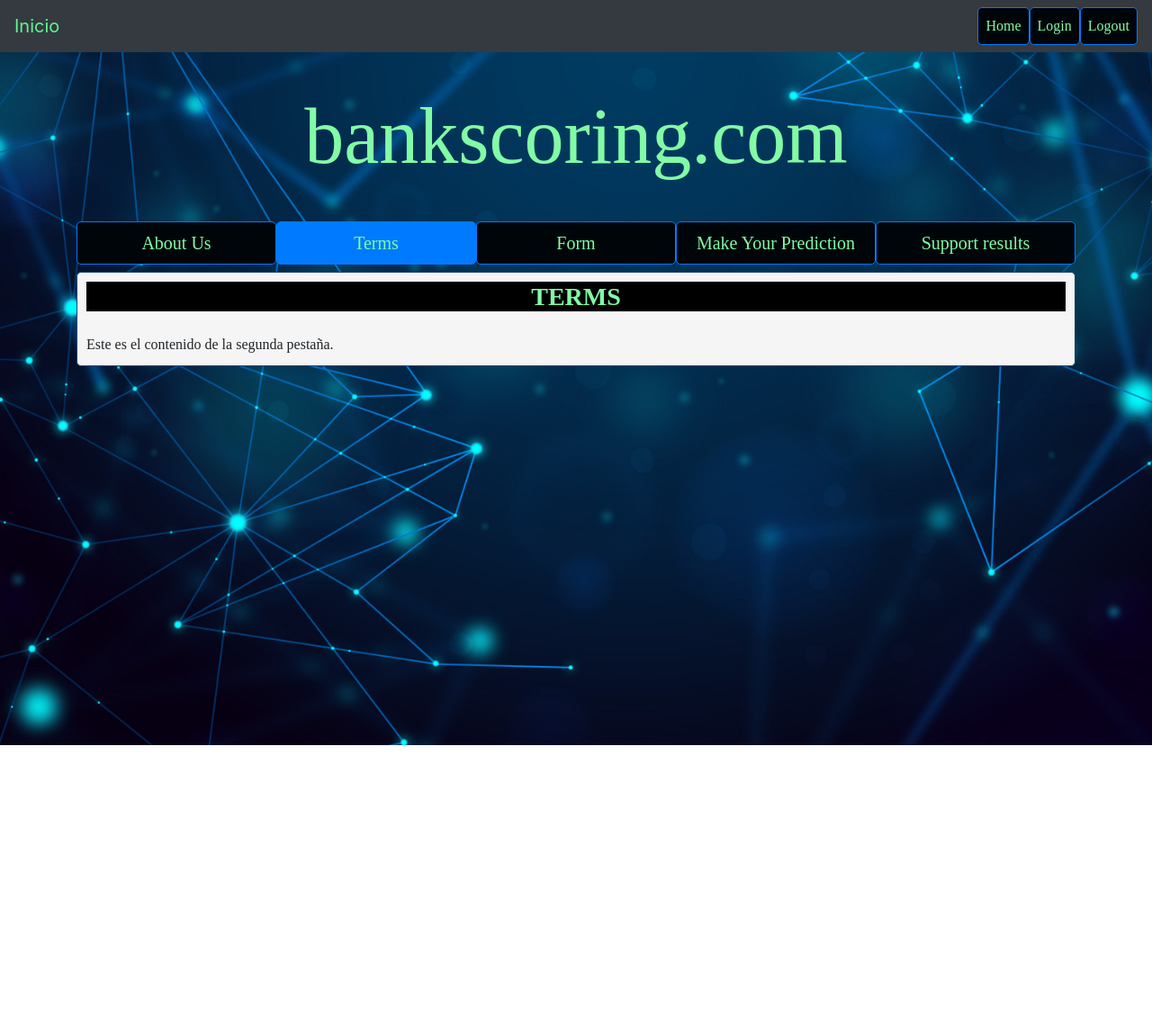
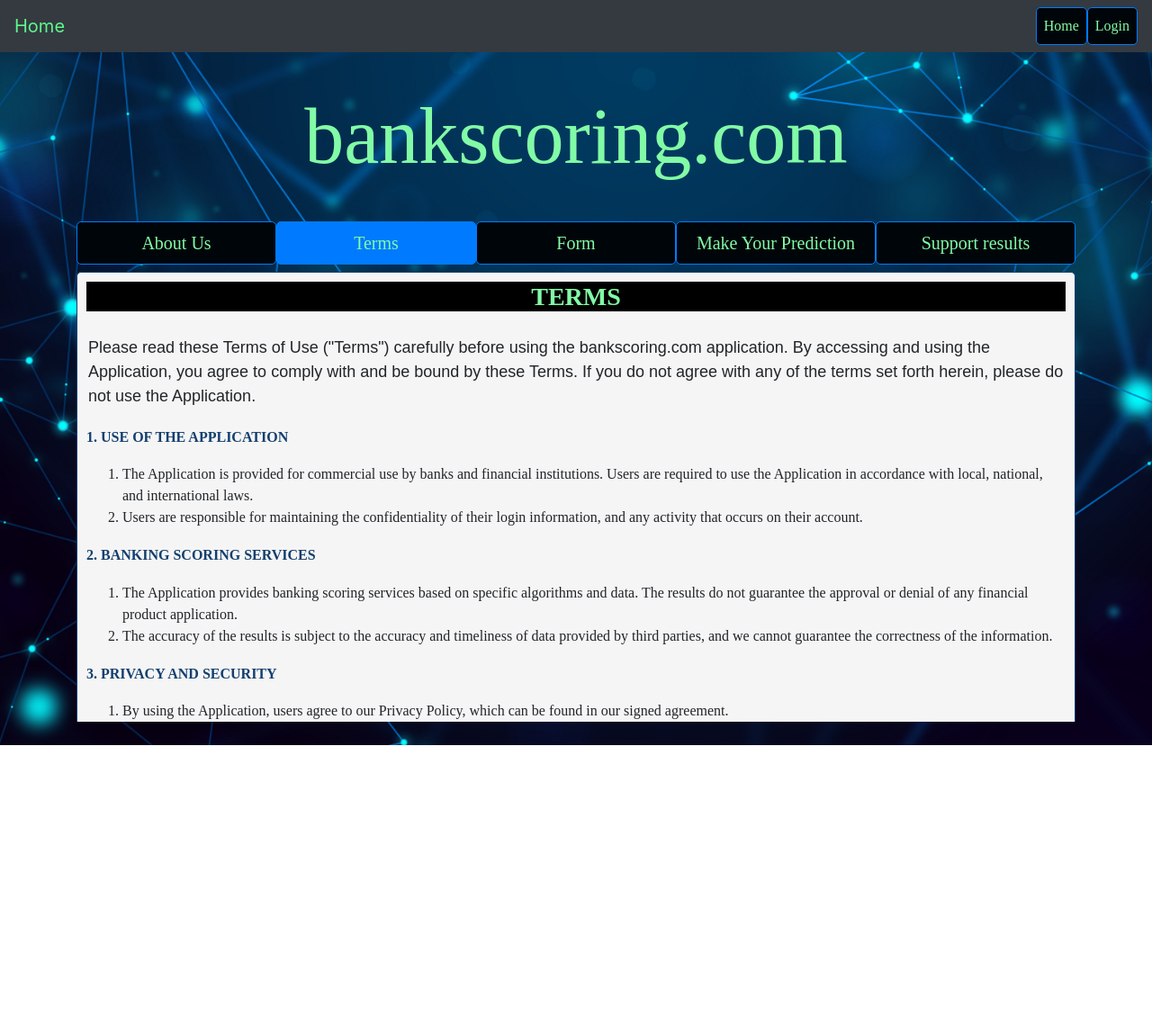
Before and after one commit to DobleL2/Credit_Risk_Analysis, a Flask app: page / in a window 1280 px wide, after a click on "Terms". Shown: the top 1149 px of the page at 90% size. Run offline with Flask 2, Linux system fonts and the light colour scheme; some libraries are stand-ins or nearby versions.

Commit message:
updating terms

```diff
--- a/api/templates/index.html
+++ b/api/templates/index.html
@@ -130,7 +130,7 @@
 
 <!-- Navbar with collapsible menu -->
 <nav class="navbar navbar-expand-lg navbar-light bg-dark">
-    <a class="navbar-brand" href="#" style="color: #5ff78c;">Inicio</a>
+    <a class="navbar-brand" href="#" style="color: #5ff78c;">Home</a>
     <button class="navbar-toggler" type="button" data-toggle="collapse" data-target="#navbarNav" aria-controls="navbarNav" aria-expanded="false" aria-label="Toggle navigation">
         <span class="navbar-toggler-icon"></span>
     </button>
@@ -141,9 +141,6 @@
             </li>
             <li class="nav-item">
                 <a class="nav-link" href="#" style="color: #82fba6;">Login</a>
-            </li>
-            <li class="nav-item">
-                <a class="nav-link" href="#" style="color: #82fba6;">Logout</a>
             </li>
         </ul>
     </div>
@@ -215,7 +212,35 @@
                     <div class="container text-center custom-content-header" style="color: #82fba6;">
                         <h3>Terms</h3>
                     </div>
-                    <p>Este es el contenido de la segunda pestaña.</p>
+                    <p class="about">Please read these Terms of Use ("Terms") carefully before using the bankscoring.com application. By accessing and using the Application, you agree to comply with and be bound by these Terms. If you do not agree with any of the terms set forth herein, please do not use the Application.</p>
+                    <h6>1. Use of the Application</h6>
+                    <ol>
+                        <li value="1.1">The Application is provided for commercial use by banks and financial institutions. Users are required to use the Application in accordance with local, national, and international laws.</li>
+                        <li>Users are responsible for maintaining the confidentiality of their login information, and any activity that occurs on their account.</li>
+                    </ol>
+                    <h6>2. Banking Scoring Services</h6>
+                    <ol>
+                        <li value="1.1">The Application provides banking scoring services based on specific algorithms and data. The results do not guarantee the approval or denial of any financial product application.</li>
+                        <li>The accuracy of the results is subject to the accuracy and timeliness of data provided by third parties, and we cannot guarantee the correctness of the information.</li>
+                    </ol>
+                    <h6>3. Privacy and Security</h6>
+                    <ol>
+                        <li value="1.1">By using the Application, users agree to our Privacy Policy, which can be found in our signed agreement.</li>
+                        <li> We take reasonable measures to protect the security of information transmitted through the Application, but we cannot guarantee complete security.<li>
+                    </ol>
+                    <h6>4. Limitation of Liability</h6>
+                    <ol>
+                        <li value="1.1"> The Application is provided "as is," and we make no warranties, express or implied, regarding the accuracy, reliability, or availability of information.</li>
+                        <li>We shall not be liable for any direct, indirect, incidental, special, consequential, or punitive damages arising from the use of the Application.</li>
+                    </ol>
+                    <h6>5. Changes to the Terms of Use</h6>
+                    <ol>
+                        <li>We reserve the right to update or modify these Terms at any time without prior notice. It is your responsibility to periodically review these Terms.</li>
+                    </ol>
+                    <h6>6. Contact</h6>
+                    <ol>
+                        <li>If you have any questions about these Terms, you can contact us at commercial@bankscoring.com   .</li>
+                    </ol>
                 </div>
                 <div class="tab-pane fade" id="v-pills-content3" role="tabpanel" aria-labelledby="v-pills-tab3">
                     <div class="container text-center custom-content-header" style="color: #82fba6;">
```
